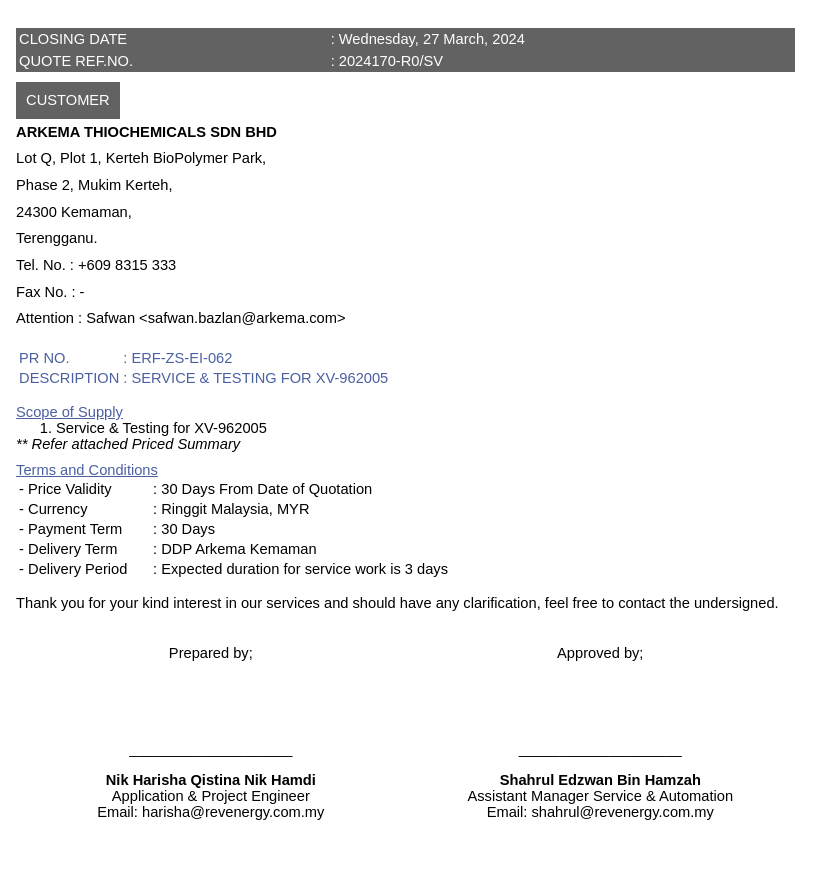
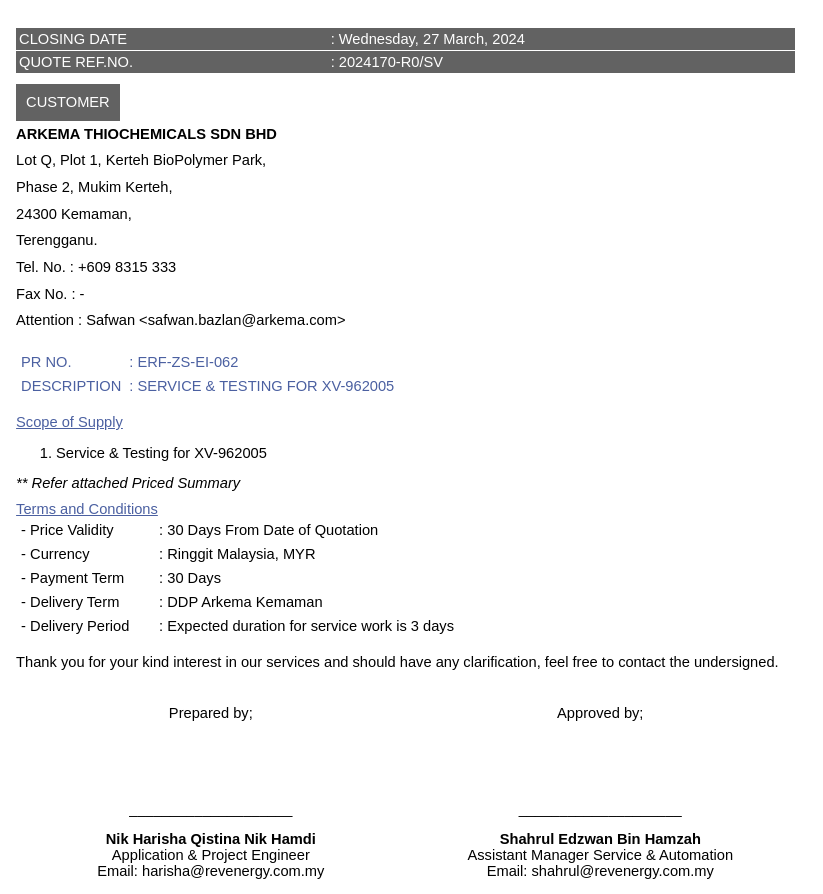
Before and after one commit to mzulhelmi87/html-project, a plain HTML site: page index.html in a window 1280 px wide. Shown: the full height of the page, 457-1280 px from the left. Before the commit the page ends 835 px from the top, so only its background shows below. Drawn offline with Linux system fonts and the light colour scheme.

Commit message:
Enhance table styling and update ordered list type in index.html

```diff
--- a/css/styles.css
+++ b/css/styles.css
@@ -55,12 +55,19 @@ table.bordered,
 .bordered th,
 .bordered td {
     border: 0px;
+    border-bottom: 1px solid #fff;
     background-color: #626262;
     color: white;
 }
 
 .bordered th,
 .bordered td {
+    padding: 3px;
+    text-align: left;
+}
+
+th,
+td {
     padding: 3px;
     text-align: left;
 }
--- a/index.html
+++ b/index.html
@@ -62,7 +62,7 @@
                 </tr>
             </table>
             <p class="text-blue m-0"><u>Scope of Supply</u></p>
-            <ol class="m-0">
+            <ol type="1">
                 <li class="m-0">Service & Testing for XV-962005</li>
             </ol>
             <p class="m-0"><i>** Refer attached Priced Summary</i></p>
```
